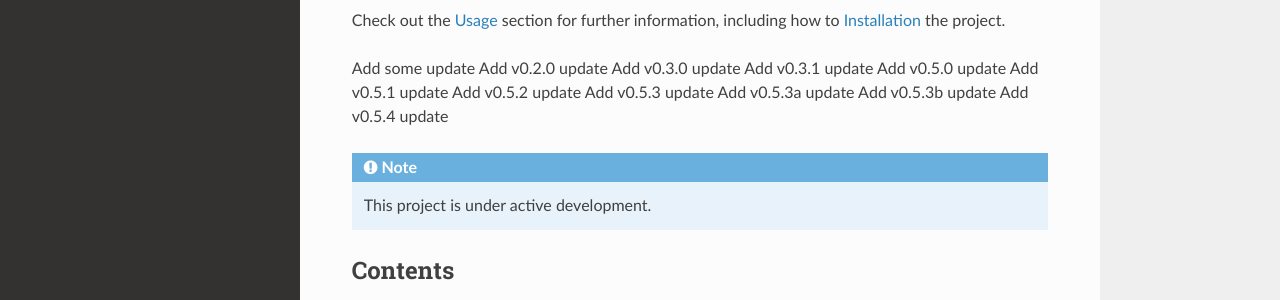
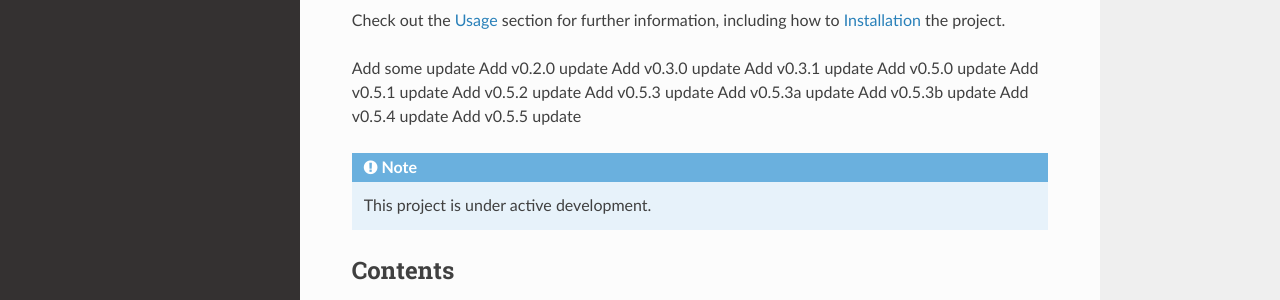
Before and after one commit to Hiroya-W/read-the-docs-tutorial, a Sphinx documentation site: the page built from docs/source/index.rst, in a window 1280 px wide. Shown: the part 247-547 px from the top of the page. Built offline with Sphinx 7.4.7 and the Read the Docs theme 2.0.0, drawn with Linux system fonts in a browser that asks for light colours.

Commit message:
Update 0.5.5

```diff
--- a/docs/source/index.rst
+++ b/docs/source/index.rst
@@ -20,6 +20,7 @@ Add v0.5.3 update
 Add v0.5.3a update
 Add v0.5.3b update
 Add v0.5.4 update
+Add v0.5.5 update
 
 .. note::
 
```
